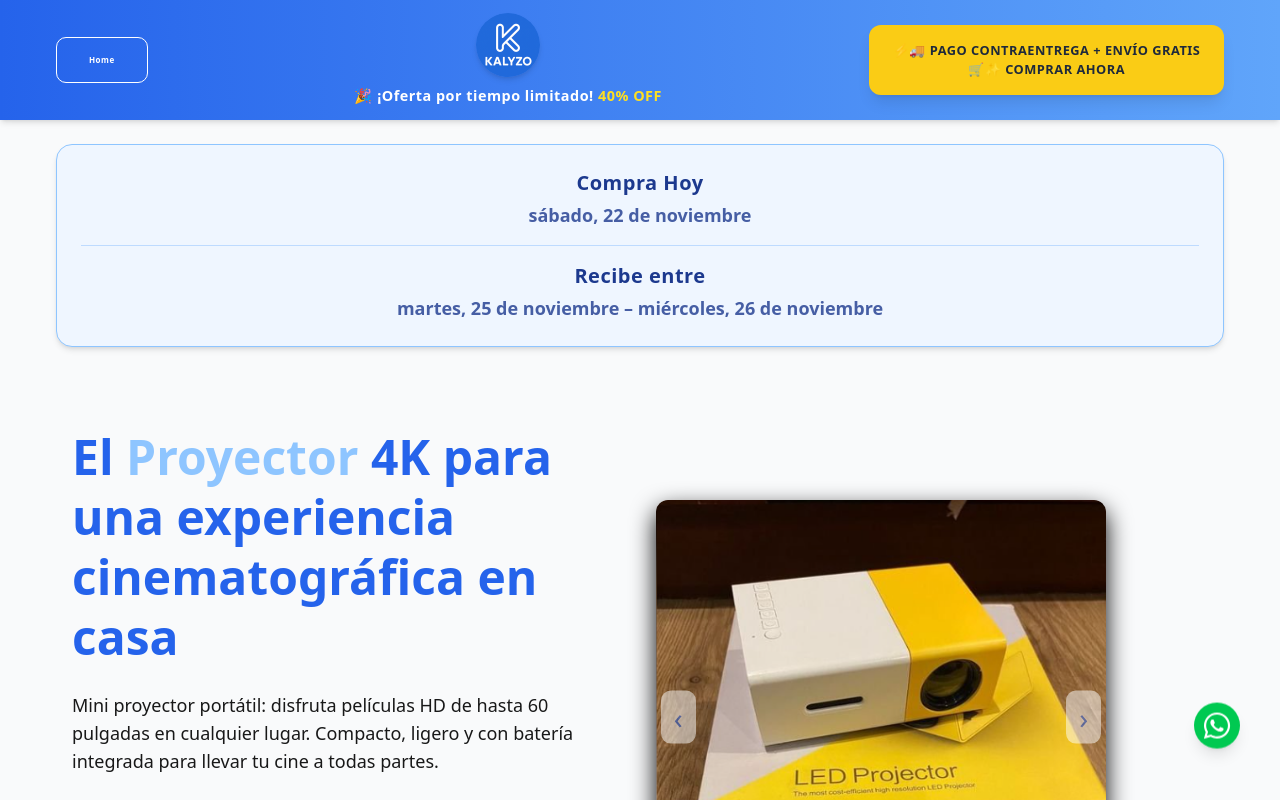
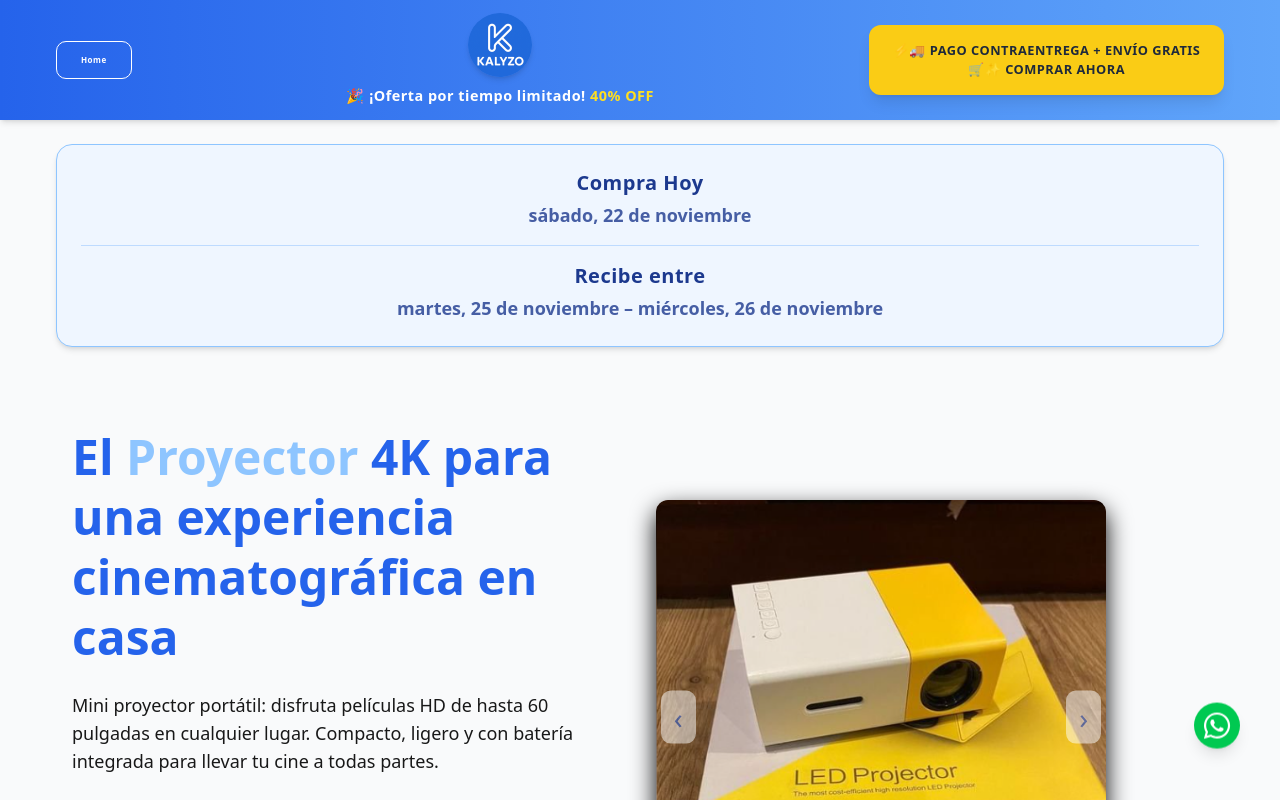
Before and after one commit to Juanes2006/TIENDA-DROPSHIPPING, a React (Vite) app: page /proyector in a window 1280 px wide. Shown: the top 800 px of the page. Built offline with nearby package versions, Linux system fonts and the light colour scheme.

Commit message:
ACTUALIZACION A TIENDA #4

```diff
--- a/src/components/LimitedOfferHeader.jsx
+++ b/src/components/LimitedOfferHeader.jsx
@@ -20,7 +20,7 @@ const LimitedOfferHeader = ({
           <button
             onClick={() => navigate("/")}
             className="
-               px-6 py-3 md:px-8 md:py-4
+              px-4 py-2 md:px-6 md:py-3
               rounded-md
               font-semibold
               border border-white
@@ -28,8 +28,9 @@ const LimitedOfferHeader = ({
               hover:bg-white hover:text-blue-700
               transition
               duration-300
-              w-full md:w-auto
               text-center
+              w-auto
+              md:w-auto
             "
           >
             Home
```
